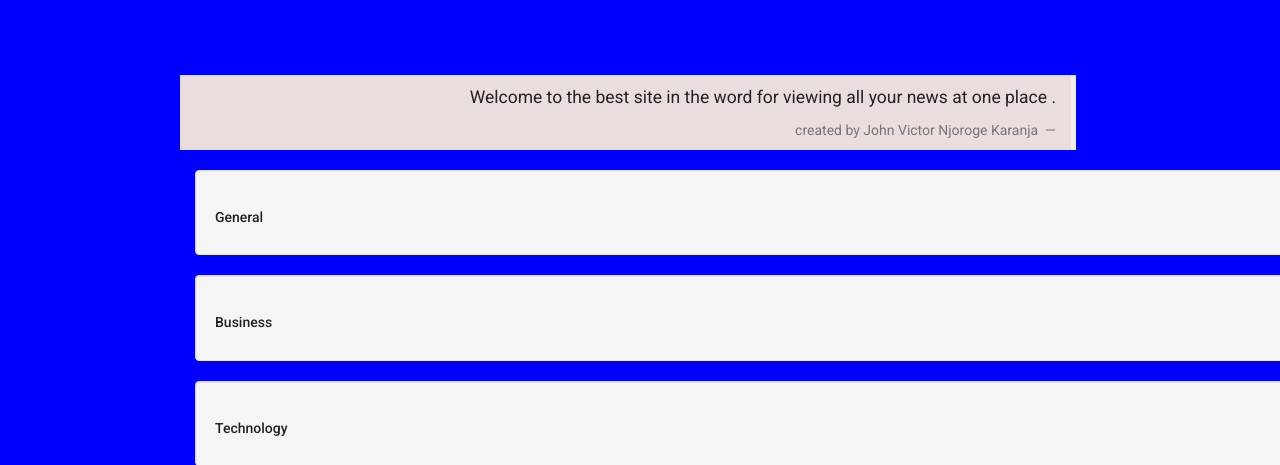
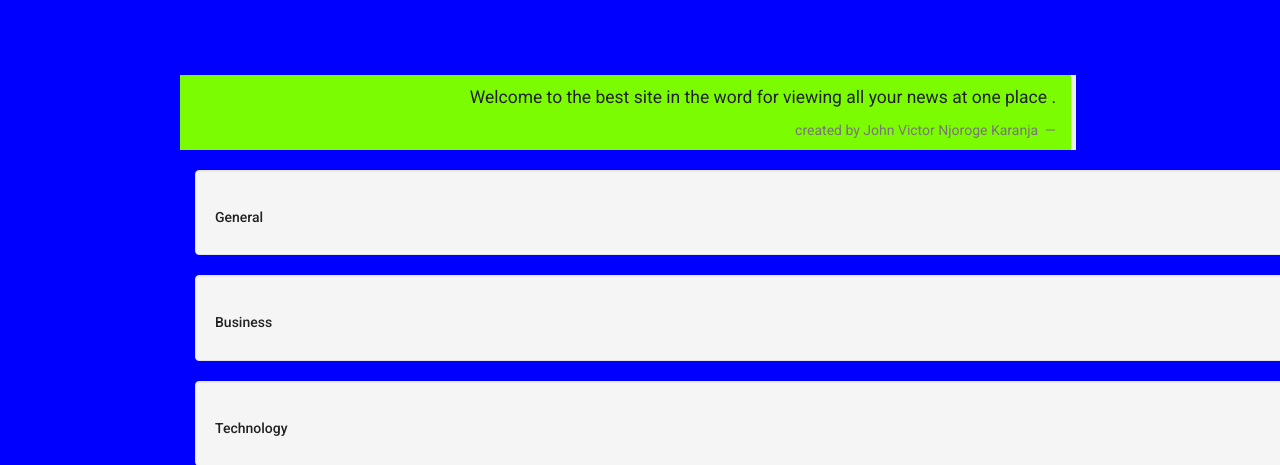
Before and after one commit to twyfordsparks/Highlights, a Flask app: template app/templates/index.html in a window 1280 px wide; the page is wider, and only the part inside the window is pictured. Shown: the top 465 px of that part. Run offline with Flask 2, Linux system fonts and the light colour scheme; the template is opened without the code that fills it, so the values that code supplies are empty; some libraries are stand-ins or nearby versions.

Commit message:
changed color from pink to lawngreen

```diff
--- a/app/templates/index.html
+++ b/app/templates/index.html
@@ -11,7 +11,7 @@
 
     <div id="content">
 
-      <blockquote class="blockquote blockquote-reverse" style="background-color: #eadddd;">
+      <blockquote class="blockquote blockquote-reverse" style="background-color: lawngreen;">
         <p class="mb-0">Welcome to the best site in the word for viewing all your news at one place .</p>
         <footer class="blockquote-footer">created by John Victor Njoroge Karanja
           <cite title="Source Title"></cite>
```
